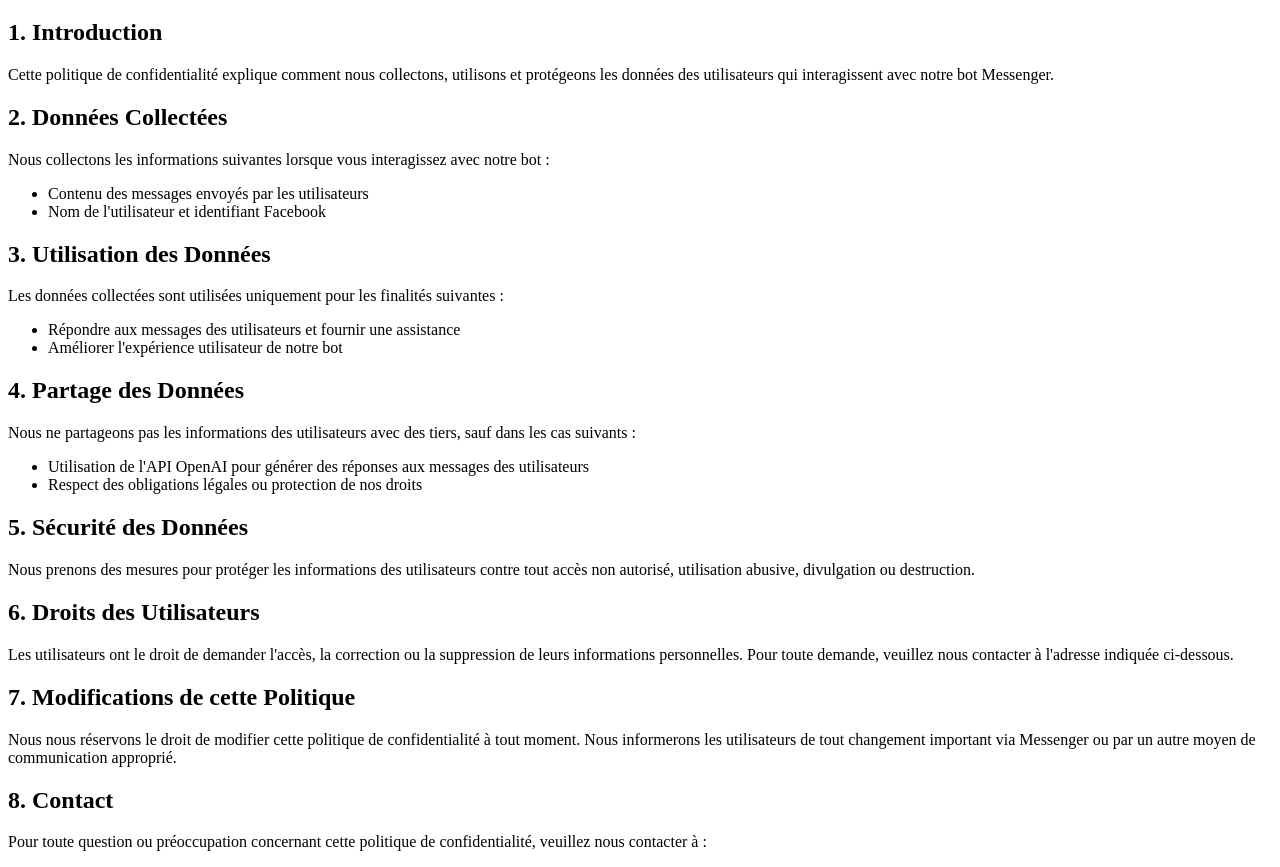
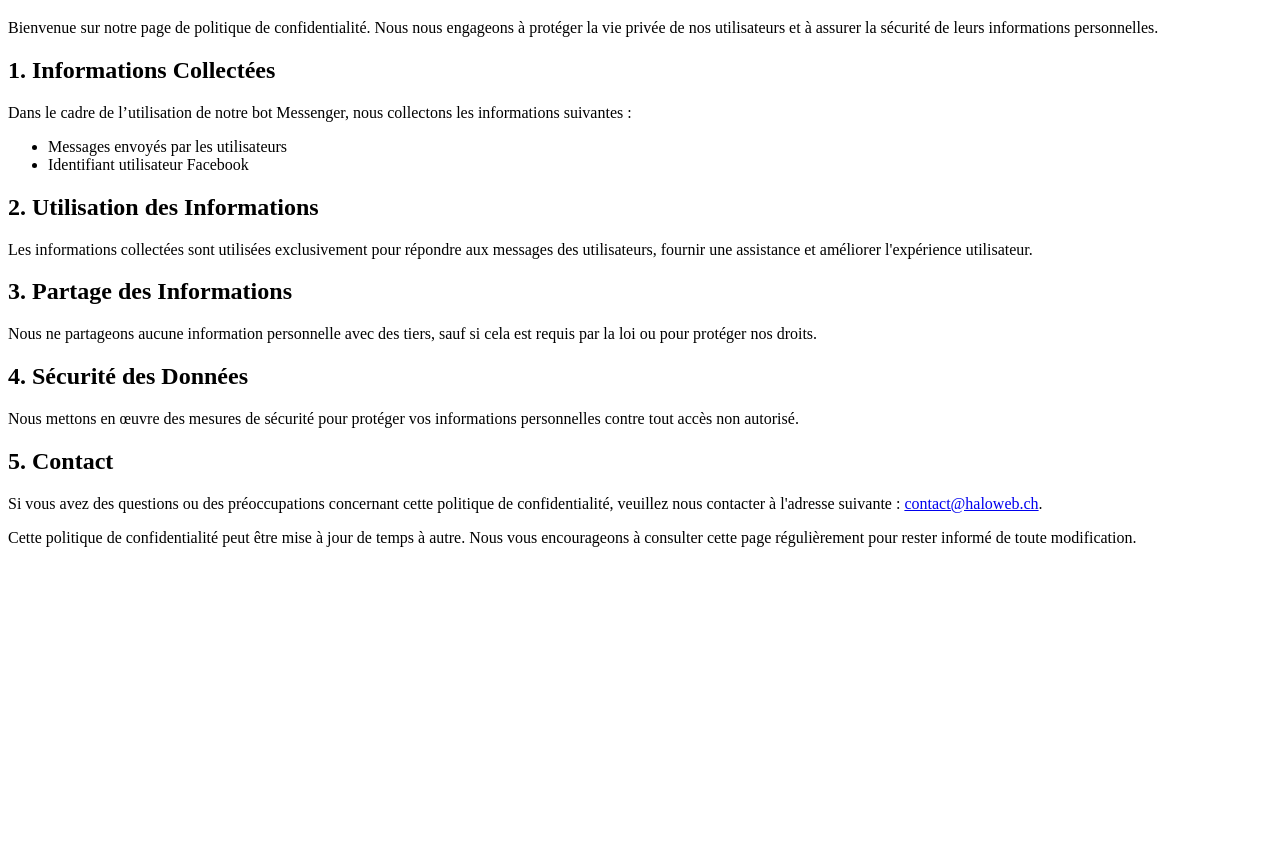
Before and after one commit to smoothie414/politique-confidentialite-messenger-, a plain HTML site: page index.html in a window 1280 px wide. Shown: the part 61-928 px from the top of the page. After the commit the page ends 800 px from the top, so only its background shows below. Drawn offline with Linux system fonts and the light colour scheme.

Commit message:
Update index.html

```diff
--- a/index.html
+++ b/index.html
@@ -7,41 +7,27 @@
 </head>
 <body>
     <h1>Politique de Confidentialité</h1>
+    <p>Bienvenue sur notre page de politique de confidentialité. Nous nous engageons à protéger la vie privée de nos utilisateurs et à assurer la sécurité de leurs informations personnelles.</p>
 
-    <h2>1. Introduction</h2>
-    <p>Cette politique de confidentialité explique comment nous collectons, utilisons et protégeons les données des utilisateurs qui interagissent avec notre bot Messenger.</p>
-
-    <h2>2. Données Collectées</h2>
-    <p>Nous collectons les informations suivantes lorsque vous interagissez avec notre bot :</p>
+    <h2>1. Informations Collectées</h2>
+    <p>Dans le cadre de l’utilisation de notre bot Messenger, nous collectons les informations suivantes :</p>
     <ul>
-        <li>Contenu des messages envoyés par les utilisateurs</li>
-        <li>Nom de l'utilisateur et identifiant Facebook</li>
+        <li>Messages envoyés par les utilisateurs</li>
+        <li>Identifiant utilisateur Facebook</li>
     </ul>
 
-    <h2>3. Utilisation des Données</h2>
-    <p>Les données collectées sont utilisées uniquement pour les finalités suivantes :</p>
-    <ul>
-        <li>Répondre aux messages des utilisateurs et fournir une assistance</li>
-        <li>Améliorer l'expérience utilisateur de notre bot</li>
-    </ul>
+    <h2>2. Utilisation des Informations</h2>
+    <p>Les informations collectées sont utilisées exclusivement pour répondre aux messages des utilisateurs, fournir une assistance et améliorer l'expérience utilisateur.</p>
 
-    <h2>4. Partage des Données</h2>
-    <p>Nous ne partageons pas les informations des utilisateurs avec des tiers, sauf dans les cas suivants :</p>
-    <ul>
-        <li>Utilisation de l'API OpenAI pour générer des réponses aux messages des utilisateurs</li>
-        <li>Respect des obligations légales ou protection de nos droits</li>
-    </ul>
+    <h2>3. Partage des Informations</h2>
+    <p>Nous ne partageons aucune information personnelle avec des tiers, sauf si cela est requis par la loi ou pour protéger nos droits.</p>
 
-    <h2>5. Sécurité des Données</h2>
-    <p>Nous prenons des mesures pour protéger les informations des utilisateurs contre tout accès non autorisé, utilisation abusive, divulgation ou destruction.</p>
+    <h2>4. Sécurité des Données</h2>
+    <p>Nous mettons en œuvre des mesures de sécurité pour protéger vos informations personnelles contre tout accès non autorisé.</p>
 
-    <h2>6. Droits des Utilisateurs</h2>
-    <p>Les utilisateurs ont le droit de demander l'accès, la correction ou la suppression de leurs informations personnelles. Pour toute demande, veuillez nous contacter à l'adresse indiquée ci-dessous.</p>
+    <h2>5. Contact</h2>
+    <p>Si vous avez des questions ou des préoccupations concernant cette politique de confidentialité, veuillez nous contacter à l'adresse suivante : <a href="mailto:contact@haloweb.ch">contact@haloweb.ch</a>.</p>
 
-    <h2>7. Modifications de cette Politique</h2>
-    <p>Nous nous réservons le droit de modifier cette politique de confidentialité à tout moment. Nous informerons les utilisateurs de tout changement important via Messenger ou par un autre moyen de communication approprié.</p>
-
-    <h2>8. Contact</h2>
-    <p>Pour toute question ou préoccupation concernant cette politique de confidentialité, veuillez nous contacter à : <a href="mailto:contact@haloweb.ch"</a></p>
+    <p>Cette politique de confidentialité peut être mise à jour de temps à autre. Nous vous encourageons à consulter cette page régulièrement pour rester informé de toute modification.</p>
 </body>
 </html>
```
